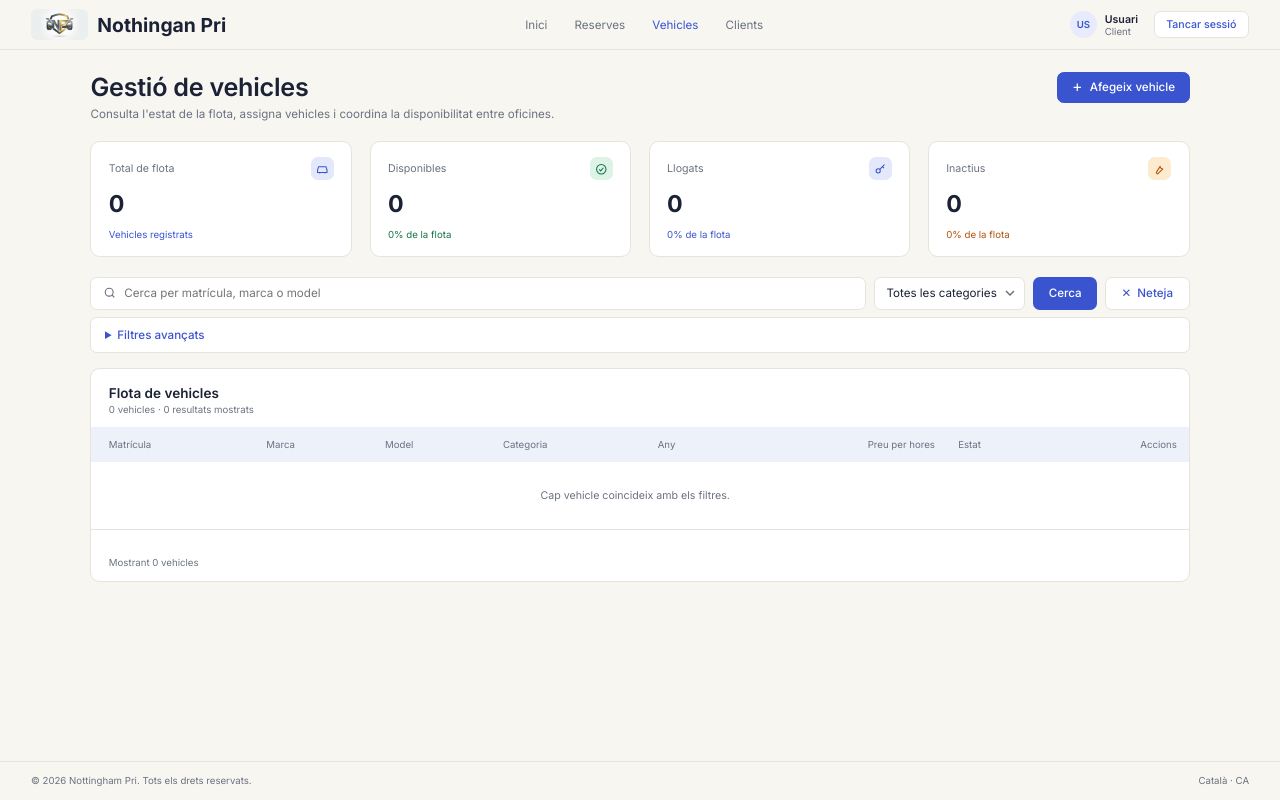
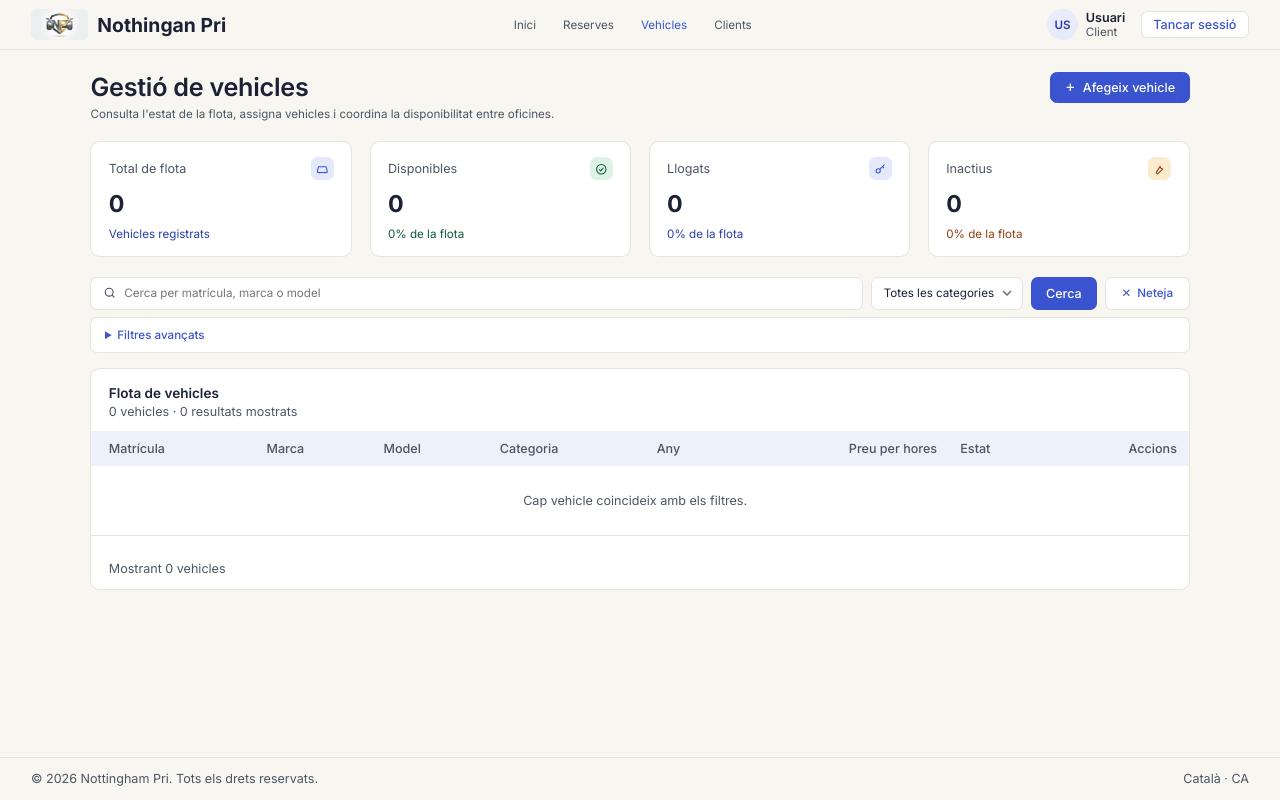
Before and after one commit to zohaibxz/Nothingan-Pri-S.A, a Spring Boot app: page /vehicles in a window 1280 px wide. Run offline with Spring Boot 4, Linux system fonts and the light colour scheme; the visitor is signed in with stand-in values (Sample User, id 1); data that the repository does not hold is empty; some of the project's set-up classes (security, data sources, template engines, error pages and the like) are left out, and stand-ins take their place.

Commit message:
Gestio de vehicles corregida de manera que sigui adaptativa

```diff
--- a/src/main/resources/templates/client/alta.html
+++ b/src/main/resources/templates/client/alta.html
@@ -1,4 +1,3 @@
-HTML
 <!DOCTYPE html>
 <html lang="ca" xmlns:th="http://www.thymeleaf.org">
     <head>
--- a/src/main/resources/templates/vehicles/gestio.html
+++ b/src/main/resources/templates/vehicles/gestio.html
@@ -13,14 +13,15 @@
                 --card:#fff;
                 --line:#e6e3dc;
                 --text:#1b2236;
-                --muted:#6b7280;
+                --muted:#4b5563;
                 --primary:#3a54d0;
+                --primary-ink:#2a3ea6;
                 --primary-soft:#e7ebfb;
-                --green:#157347;
+                --green:#0f5c38;
                 --green-bg:#dcf3e5;
                 --blue:#3a54d0;
                 --blue-bg:#e3e8fb;
-                --amber:#b45309;
+                --amber:#92400e;
                 --amber-bg:#fdebd0;
                 --red:#b42318;
                 --red-bg:#fde2e0
@@ -50,6 +51,19 @@
             button{
                 font-family:inherit;
                 cursor:pointer
+            }
+
+            /* Text només per a lectors de pantalla (etiquetes accessibles) */
+            .sr-only{
+                position:absolute;
+                width:1px;
+                height:1px;
+                padding:0;
+                margin:-1px;
+                overflow:hidden;
+                clip:rect(0,0,0,0);
+                white-space:nowrap;
+                border:0
             }
 
             header{
@@ -96,23 +110,23 @@
                 margin-left:.5rem
             }
             .avatar{
-                width:1.75rem;
-                height:1.75rem;
+                width:2rem;
+                height:2rem;
                 border-radius:50%;
                 background:var(--primary-soft);
-                color:var(--primary);
+                color:var(--primary-ink);
                 display:grid;
                 place-items:center;
-                font-size:.625rem;
+                font-size:.75rem;
                 font-weight:600
             }
             .user small{
                 display:block;
                 color:var(--muted);
-                font-size:.625rem
+                font-size:.75rem
             }
             .user b{
-                font-size:.6875rem;
+                font-size:.8125rem;
                 font-weight:600
             }
             .user-info b{
@@ -171,7 +185,7 @@
                 background:#fff;
                 color:var(--primary);
                 font-weight:500;
-                font-size:.75rem;
+                font-size:.8125rem;
                 display:inline-flex;
                 align-items:center;
                 gap:.375rem
@@ -235,8 +249,8 @@
                 margin:.625rem 0 .5rem
             }
             .note{
-                font-size:.625rem;
-                color:var(--primary)
+                font-size:.75rem;
+                color:var(--primary-ink)
             }
             .note.g{
                 color:var(--green)
@@ -312,7 +326,7 @@
                 background:var(--primary);
                 color:#fff;
                 font-weight:500;
-                font-size:.75rem
+                font-size:.8125rem
             }
             .adv{
                 flex-basis:100%;
@@ -372,7 +386,7 @@
                 font-weight:600
             }
             .panel-head p{
-                font-size:.625rem;
+                font-size:.8125rem;
                 color:var(--muted);
                 margin-top:.25rem
             }
@@ -388,11 +402,12 @@
             thead th{
                 background:#edf1fa;
                 color:var(--muted);
-                font-weight:400;
-                font-size:.625rem;
+                font-weight:500;         /* abans 400: amb la mida nova es llegeix millor */
+                font-size:.8125rem;      /* abans .625rem */
                 text-align:left;
                 padding:.625rem .75rem;
-                height:2.25rem
+                height:2.25rem;
+                white-space:nowrap       /* NOU: evita que "Preu per hores" es trenqui en dues línies */
             }
             thead th:first-child{
                 padding-left:1.125rem
@@ -404,7 +419,7 @@
                 padding:0 .75rem;
                 height:2.6875rem;
                 border-bottom:1px solid var(--line);
-                font-size:.6875rem;
+                font-size:.8125rem;      /* abans .6875rem */
                 color:var(--muted)
             }
             tbody td:first-child{
@@ -425,19 +440,19 @@
             }
             .badge{
                 display:inline-block;
-                padding:.1875rem .5625rem .1875rem 1rem;
+                padding:.25rem .625rem .25rem 1.125rem;
                 border-radius:.3125rem;
-                font-size:.625rem;
+                font-size:.75rem;
                 font-weight:500;
                 position:relative
             }
             .badge::before{
                 content:"";
                 position:absolute;
-                left:.4375rem;
+                left:.5rem;
                 top:50%;
-                width:.25rem;
-                height:.25rem;
+                width:.3125rem;
+                height:.3125rem;
                 border-radius:50%;
                 background:currentColor;
                 transform:translateY(-50%)
@@ -448,7 +463,7 @@
             }
             .b-blue{
                 background:var(--blue-bg);
-                color:var(--blue)
+                color:var(--primary-ink)
             }
             .b-amber{
                 background:var(--amber-bg);
@@ -538,7 +553,7 @@
                 justify-content:space-between;
                 align-items:center;
                 padding:.875rem 1.125rem;
-                font-size:.625rem;
+                font-size:.8125rem;
                 color:var(--muted);
                 gap:.75rem;
                 flex-wrap:wrap
@@ -558,14 +573,15 @@
                 background:#fff;
                 color:var(--primary);
                 font-weight:500;
-                font-size:.6875rem;
+                font-size:.8125rem;
                 display:inline-flex;
                 align-items:center;
                 justify-content:center
             }
             .pager a.on{
                 background:var(--primary-soft);
-                border-color:var(--primary-soft)
+                border-color:var(--primary-soft);
+                color:var(--primary-ink)
             }
             .pager a.off{
                 opacity:.4;
@@ -578,7 +594,7 @@
                 justify-content:space-between;
                 padding:.875rem 2rem;
                 border-top:1px solid var(--line);
-                font-size:.625rem;
+                font-size:.8125rem;
                 color:var(--muted)
             }
             footer div{
@@ -602,6 +618,25 @@
                 color:var(--green);
                 border:1px solid #b7e4c7
             }
+
+            .adv-grid label{
+                font-size:.8125rem
+            }   /* abans .625rem: "Matrícula", "Marca"... dels filtres avançats */
+            .adv-note{
+                font-size:.8125rem
+            }         /* abans .625rem */
+            .menu-list p{
+                font-size:.8125rem
+            }      /* abans .625rem: "Canvia l'estat" */
+            .menu-list button{
+                font-size:.8125rem
+            } /* abans .6875rem */
+            .kpi-top{
+                font-size:.8125rem
+            }          /* abans .6875rem: "Total de flota", "Disponibles"... */
+            .logout-form button{
+                font-size:.8125rem
+            } /* abans .6875rem */
 
             /* Tauleta / mòbil */
             @media (max-width:820px){
@@ -697,10 +732,11 @@
             <!-- Filtres (GET): cerca ràpida + categoria + filtres avançats, combinables -->
             <form class="filters" id="filtres" th:action="@{/vehicles}" method="get">
                 <label class="search">
-                    <svg viewBox="0 0 24 24" fill="none" stroke="currentColor" stroke-width="2"><circle cx="11" cy="11" r="7"/><path d="M20 20l-4-4"/></svg>
-                    <input type="text" name="q" th:value="${q}" placeholder="Cerca per matrícula, marca o model">
+                    <span class="sr-only">Cerca per matrícula, marca o model</span>
+                    <svg aria-hidden="true" viewBox="0 0 24 24" fill="none" stroke="currentColor" stroke-width="2"><circle cx="11" cy="11" r="7"/><path d="M20 20l-4-4"/></svg>
+                    <input type="text" name="q" th:value="${q}" placeholder="Cerca per matrícula, marca o model" aria-label="Cerca per matrícula, marca o model">
                 </label>
-                <select name="categoria" onchange="this.form.submit()">
+                <select name="categoria" aria-label="Filtra per categoria" onchange="this.form.submit()">
                     <option value="">Totes les categories</option>
                     <option value="Turisme"   th:selected="${categoria == 'Turisme'}">Turisme</option>
                     <option value="SUV"       th:selected="${categoria == 'SUV'}">SUV</option>
```
